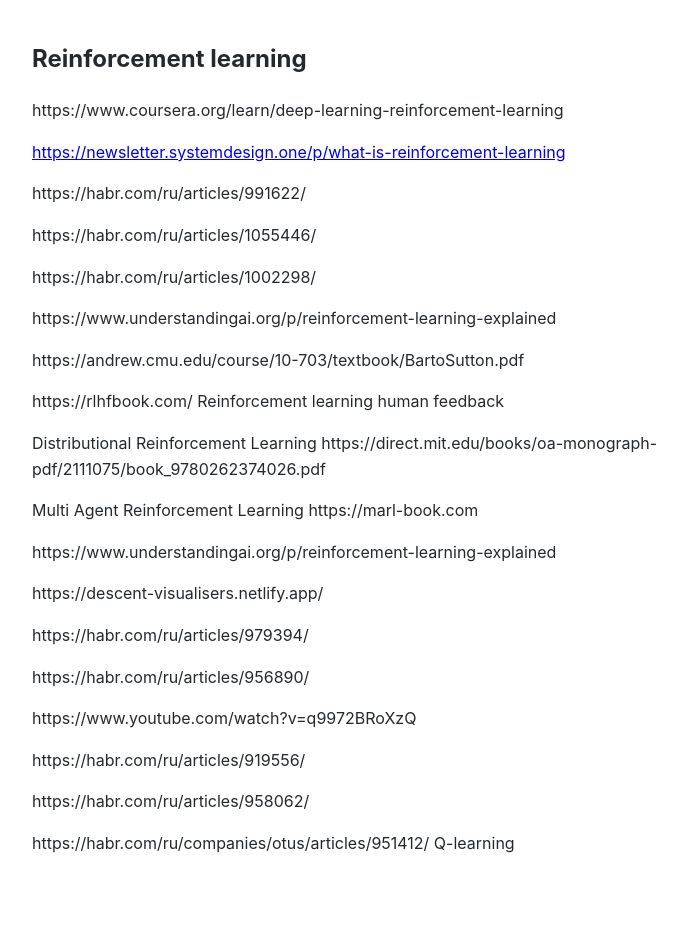
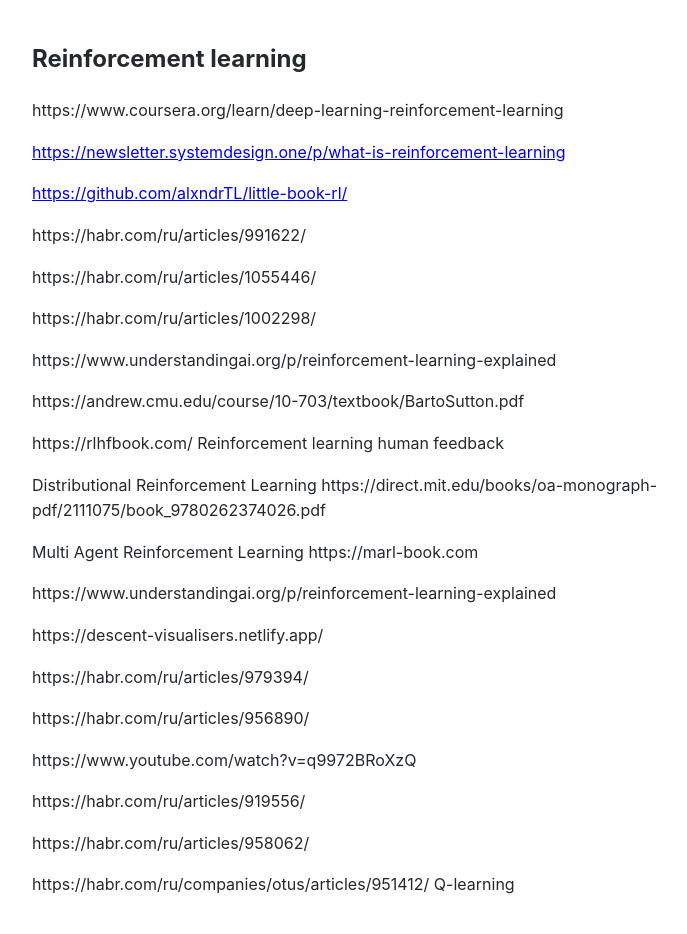
Before and after one commit to Michael-Lubinsky/michael-lubinsky.github.com, a Jekyll site: the page built from ml/reinforcement.md, in a window 1280 px wide. Shown: the whole page, without its empty margins (158-845 px from the left). Built offline with Jekyll 4.4.1, drawn with Linux system fonts in a browser that asks for light colours; our own code applies the rules of GitHub Pages for plain Markdown files; before the commit the page ends 900 px from its top, so only the background shows below that.

Commit message:
Update reinforcement.md

```diff
--- a/ml/reinforcement.md
+++ b/ml/reinforcement.md
@@ -3,6 +3,8 @@
 https://www.coursera.org/learn/deep-learning-reinforcement-learning
 
 <https://newsletter.systemdesign.one/p/what-is-reinforcement-learning>
+
+<https://github.com/alxndrTL/little-book-rl/>
 
 https://habr.com/ru/articles/991622/
 
```
